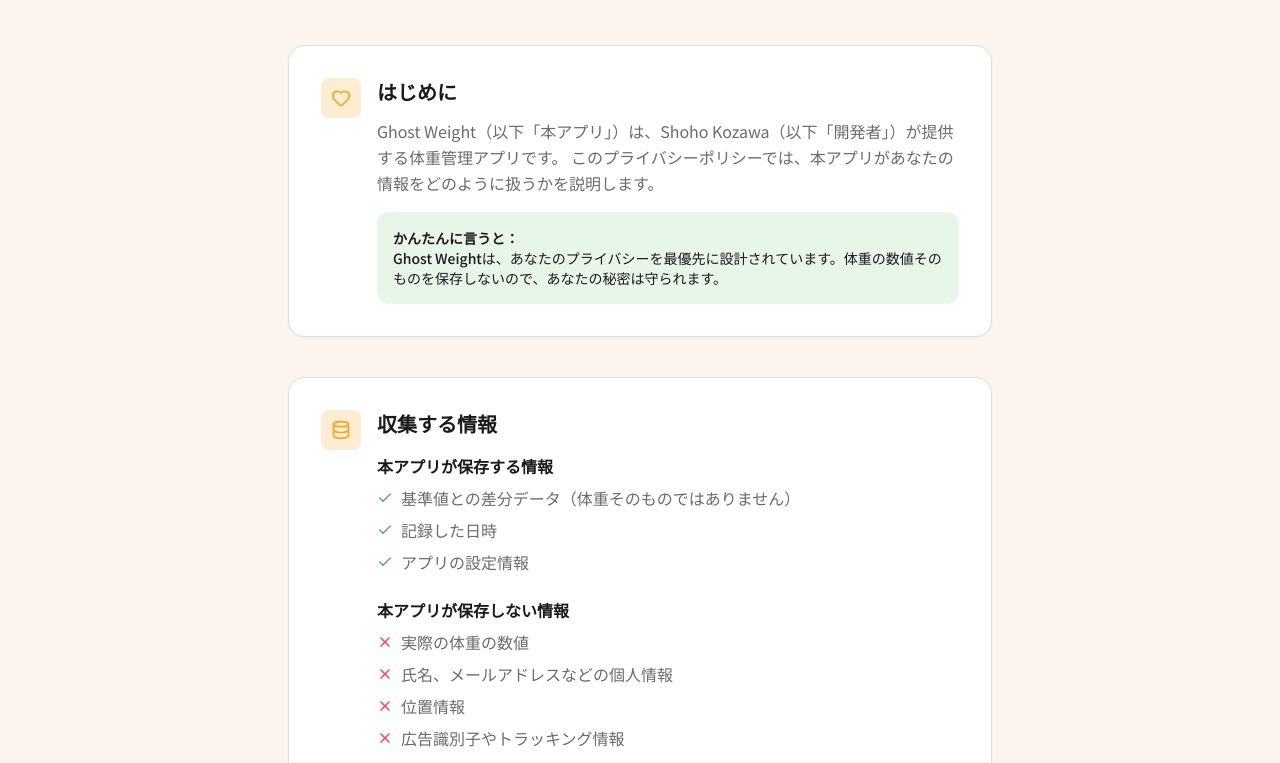
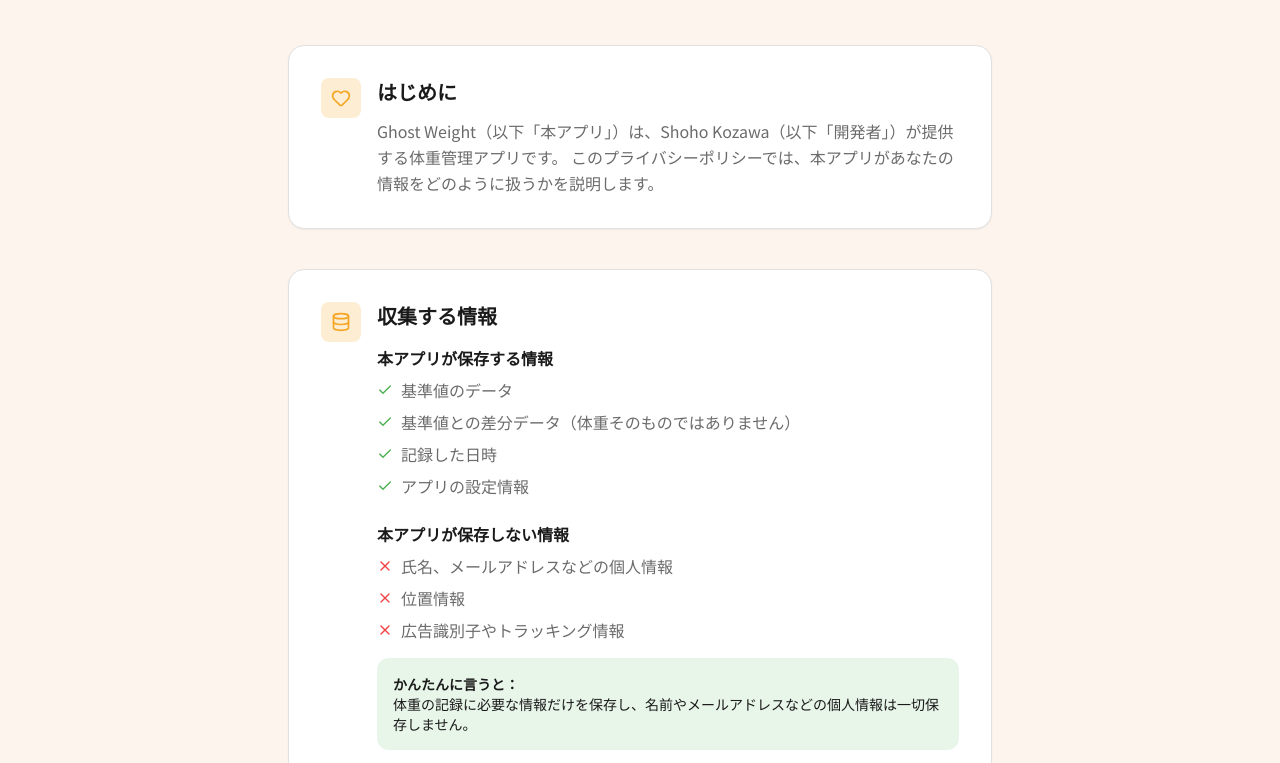
Before and after one commit to shoho/shoho.github.io, a plain HTML site: page ghostweight/privacy.html in a window 1280 px wide. Shown: the part 175-938 px from the top of the page. Drawn offline with nearby package versions, Linux system fonts and the light colour scheme.

Commit message:
Refactor privacy policy content for clarity and conciseness

```diff
--- a/ghostweight/privacy.html
+++ b/ghostweight/privacy.html
@@ -89,12 +89,6 @@
                                 Ghost Weight（以下「本アプリ」）は、Shoho Kozawa（以下「開発者」）が提供する体重管理アプリです。
                                 このプライバシーポリシーでは、本アプリがあなたの情報をどのように扱うかを説明します。
                             </p>
-                            <div class="mt-4 p-4 bg-ghost-mint rounded-xl">
-                                <p class="text-sm text-ghost-text font-medium">
-                                    <strong>かんたんに言うと：</strong><br>
-                                    Ghost Weightは、あなたのプライバシーを最優先に設計されています。体重の数値そのものを保存しないので、あなたの秘密は守られます。
-                                </p>
-                            </div>
                         </div>
                     </div>
                 </section>
@@ -110,6 +104,10 @@
 
                             <h3 class="font-bold text-ghost-text mt-4 mb-2">本アプリが保存する情報</h3>
                             <ul class="space-y-2 text-ghost-text-light">
+                                <li class="flex items-start gap-2">
+                                    <i data-lucide="check" class="w-4 h-4 text-ghost-green mt-1 flex-shrink-0"></i>
+                                    <span>基準値のデータ</span>
+                                </li>
                                 <li class="flex items-start gap-2">
                                     <i data-lucide="check" class="w-4 h-4 text-ghost-green mt-1 flex-shrink-0"></i>
                                     <span>基準値との差分データ（体重そのものではありません）</span>
@@ -128,10 +126,6 @@
                             <ul class="space-y-2 text-ghost-text-light">
                                 <li class="flex items-start gap-2">
                                     <i data-lucide="x" class="w-4 h-4 text-red-500 mt-1 flex-shrink-0"></i>
-                                    <span>実際の体重の数値</span>
-                                </li>
-                                <li class="flex items-start gap-2">
-                                    <i data-lucide="x" class="w-4 h-4 text-red-500 mt-1 flex-shrink-0"></i>
                                     <span>氏名、メールアドレスなどの個人情報</span>
                                 </li>
                                 <li class="flex items-start gap-2">
@@ -147,7 +141,7 @@
                             <div class="mt-4 p-4 bg-ghost-mint rounded-xl">
                                 <p class="text-sm text-ghost-text font-medium">
                                     <strong>かんたんに言うと：</strong><br>
-                                    あなたの体重が「50kg」なのか「80kg」なのか、本アプリには分かりません。保存しているのは「前回より0.5kg減った」という変化だけです。
+                                    体重の記録に必要な情報だけを保存し、名前やメールアドレスなどの個人情報は一切保存しません。
                                 </p>
                             </div>
                         </div>
@@ -216,10 +210,6 @@
                                 <li class="flex items-start gap-2">
                                     <i data-lucide="lock" class="w-4 h-4 text-ghost-orange mt-1 flex-shrink-0"></i>
                                     <span>Face ID / Touch ID による生体認証ロック機能</span>
-                                </li>
-                                <li class="flex items-start gap-2">
-                                    <i data-lucide="eye-off" class="w-4 h-4 text-ghost-orange mt-1 flex-shrink-0"></i>
-                                    <span>体重の実数値を保存しない設計</span>
                                 </li>
                                 <li class="flex items-start gap-2">
                                     <i data-lucide="wifi-off" class="w-4 h-4 text-ghost-orange mt-1 flex-shrink-0"></i>
```
Also changed, not shown: ghostweight/index.html (+1 -1 lines).
